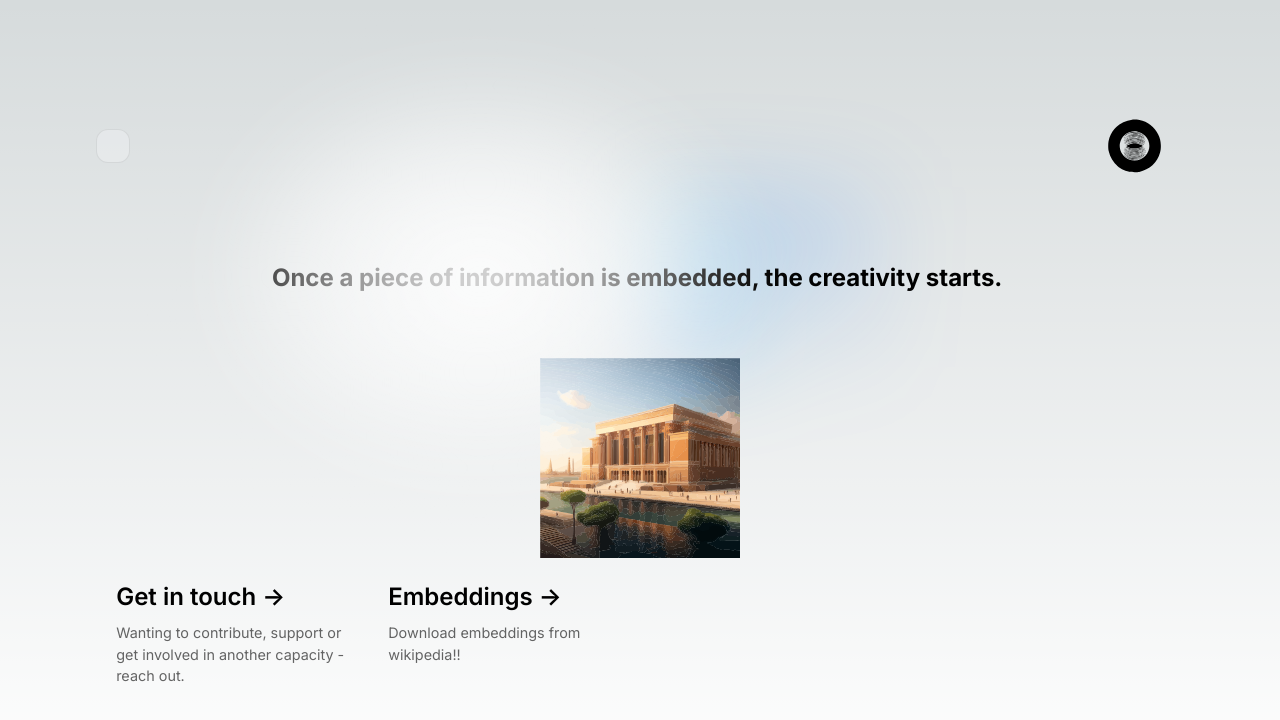
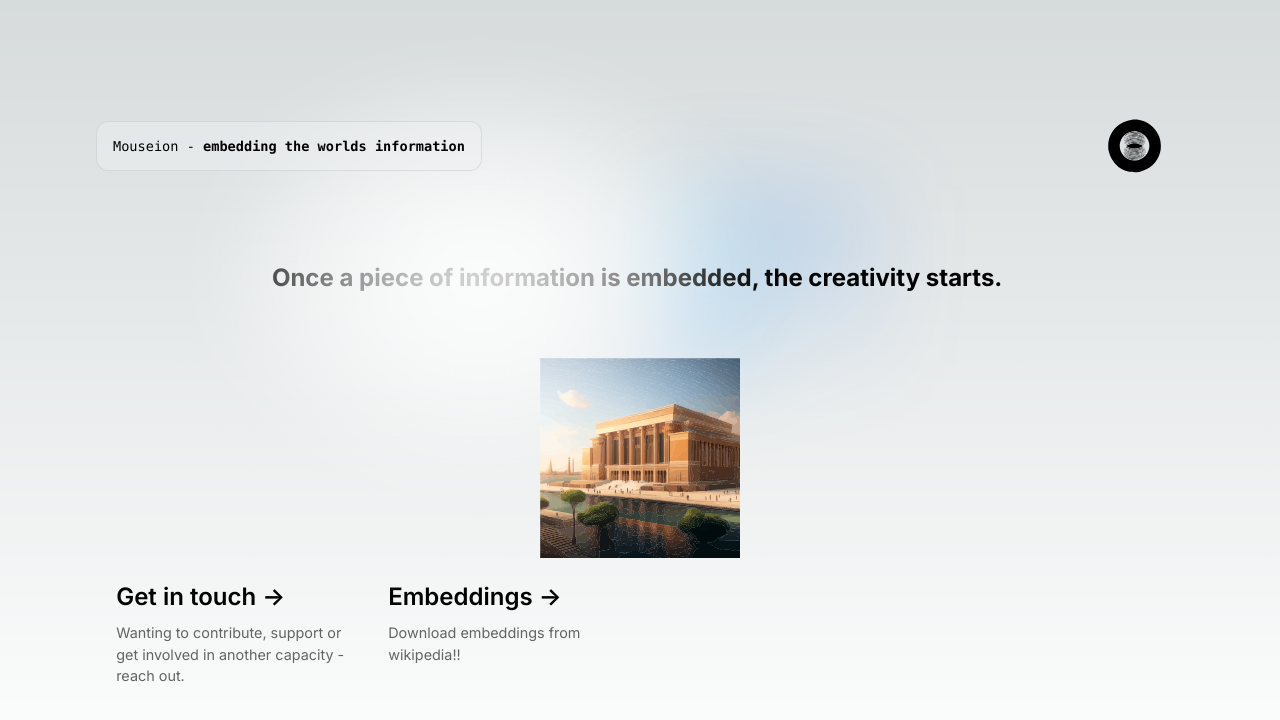
Before and after one commit to themouseion/mouseionwebsite, a Next.js app: page / in a window 1280 px wide. Shown: the top 720 px of the page. Built offline with nearby package versions, Linux system fonts and the light colour scheme.

Commit message:
added embeddings at top

```diff
--- a/app/page.js
+++ b/app/page.js
@@ -7,8 +7,8 @@ export default function Home() {
     <main className={styles.main}>
       <div className={styles.description}>
         <p>
-          {/* Mouseion -&nbsp;
-          <code className={styles.code}>embedding the worlds information</code> */}
+          Mouseion -&nbsp;
+          <code className={styles.code}>embedding the worlds information</code>
         </p>
         <div>
           <a
```
